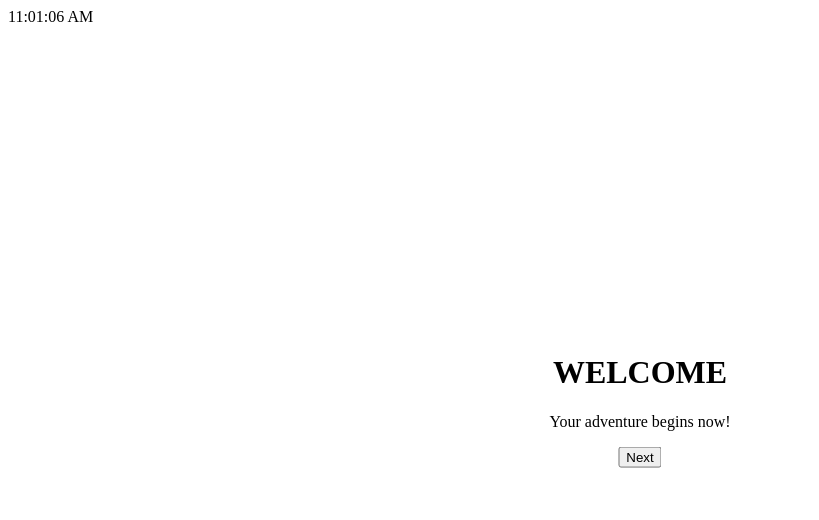
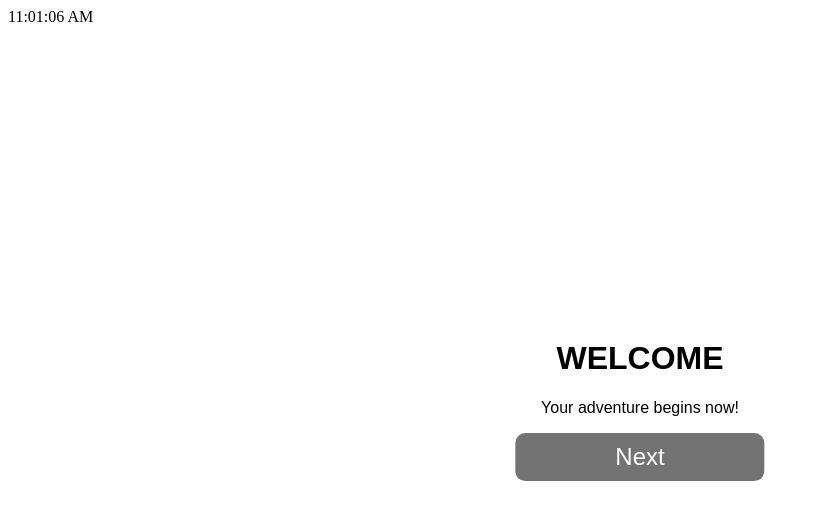
Before and after one commit to reuelrai/Quest, a React (Vite) app: page /second in a window 1280 px wide. Shown: the top 520 px of the page, without its empty margins (0-819 px from the left). Built offline with nearby package versions, Linux system fonts and the light colour scheme.

Commit message:
minor changes

```diff
--- a/src/App.css
+++ b/src/App.css
@@ -19,7 +19,7 @@
 
 .button{
   font-size: 1.5rem;
-  position: absolute;
+  position: re;
   padding: 10px 140px 10px 140px;
   border: 5px;
   border-radius: 10px;
--- /dev/null
+++ b/src/assets/components/secondPage.css
@@ -0,0 +1,23 @@
+.screen {
+    font-family: Arial, sans-serif;
+    justify-content: center;
+    align-items: center;
+}
+
+.second-btn {
+    font-size: 1.5rem;
+    position: absolute;
+    padding: 10px 100px 10px 100px;
+    border: 5px;
+    border-radius: 10px;
+    background-color: hsl(0, 0%, 45%);
+    color: white;
+    border-color: red;
+    cursor: pointer;
+    position: relative;
+}
+
+.second-btn:hover {
+    background-color: hsl(0, 0%, 18%);
+    cursor: pointer;
+}
--- a/src/assets/components/secondPage.jsx
+++ b/src/assets/components/secondPage.jsx
@@ -1,5 +1,6 @@
 import { useEffect, useState } from "react";
 import { useNavigate } from "react-router-dom";
+import "./secondPage.css";
 
 function FirstQuest() {
     const navigate = useNavigate();
@@ -15,7 +16,7 @@ function FirstQuest() {
             <div className="page-enter-active">
                 <h1>WELCOME</h1>
                 <p>Your adventure begins now!</p>
-                <button onClick={()=> navigate("/third")}>Next</button>
+                <button className="second-btn" onClick={()=> navigate("/third")}>Next</button>
             </div>
         </div>
     );
```
